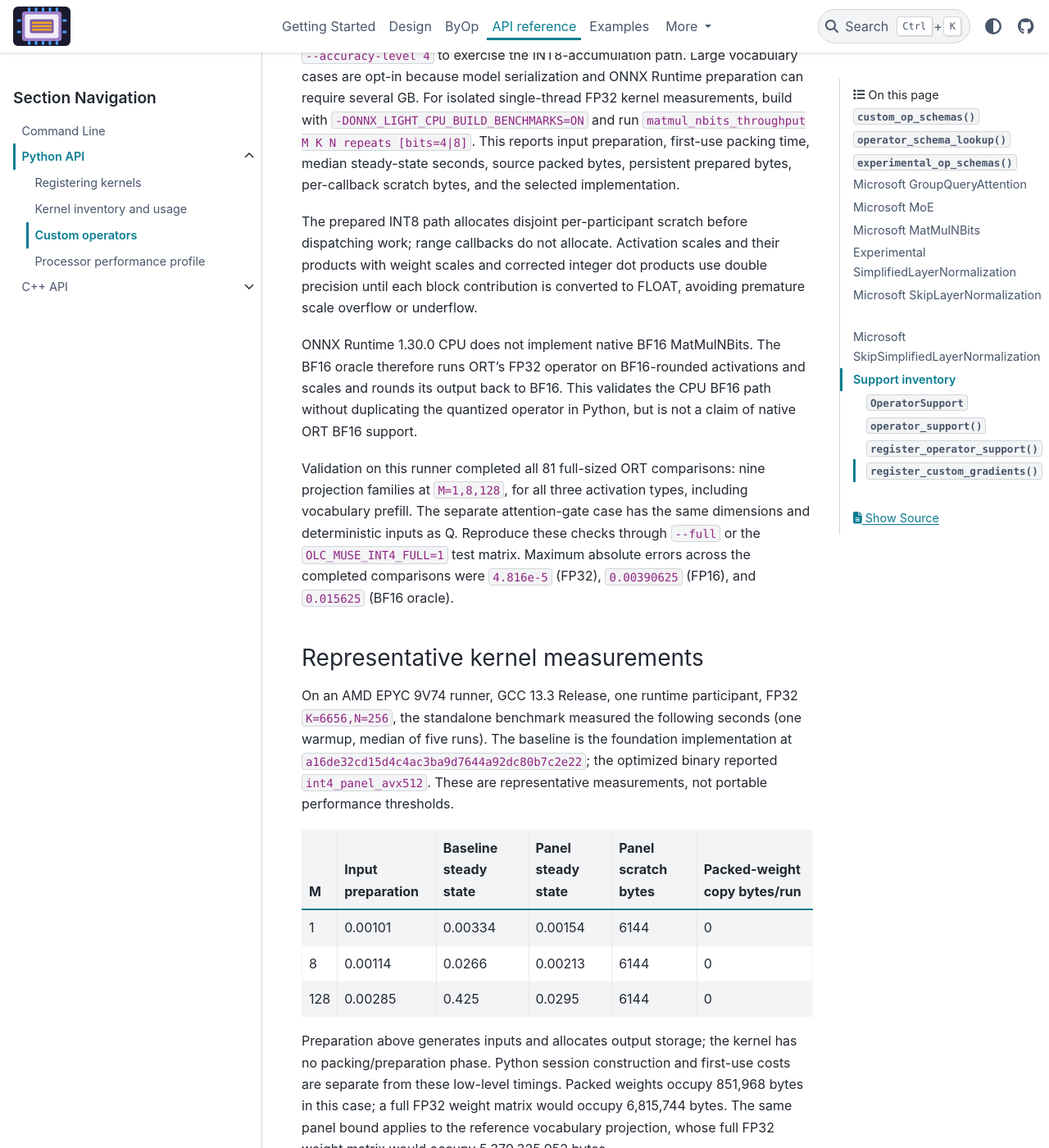
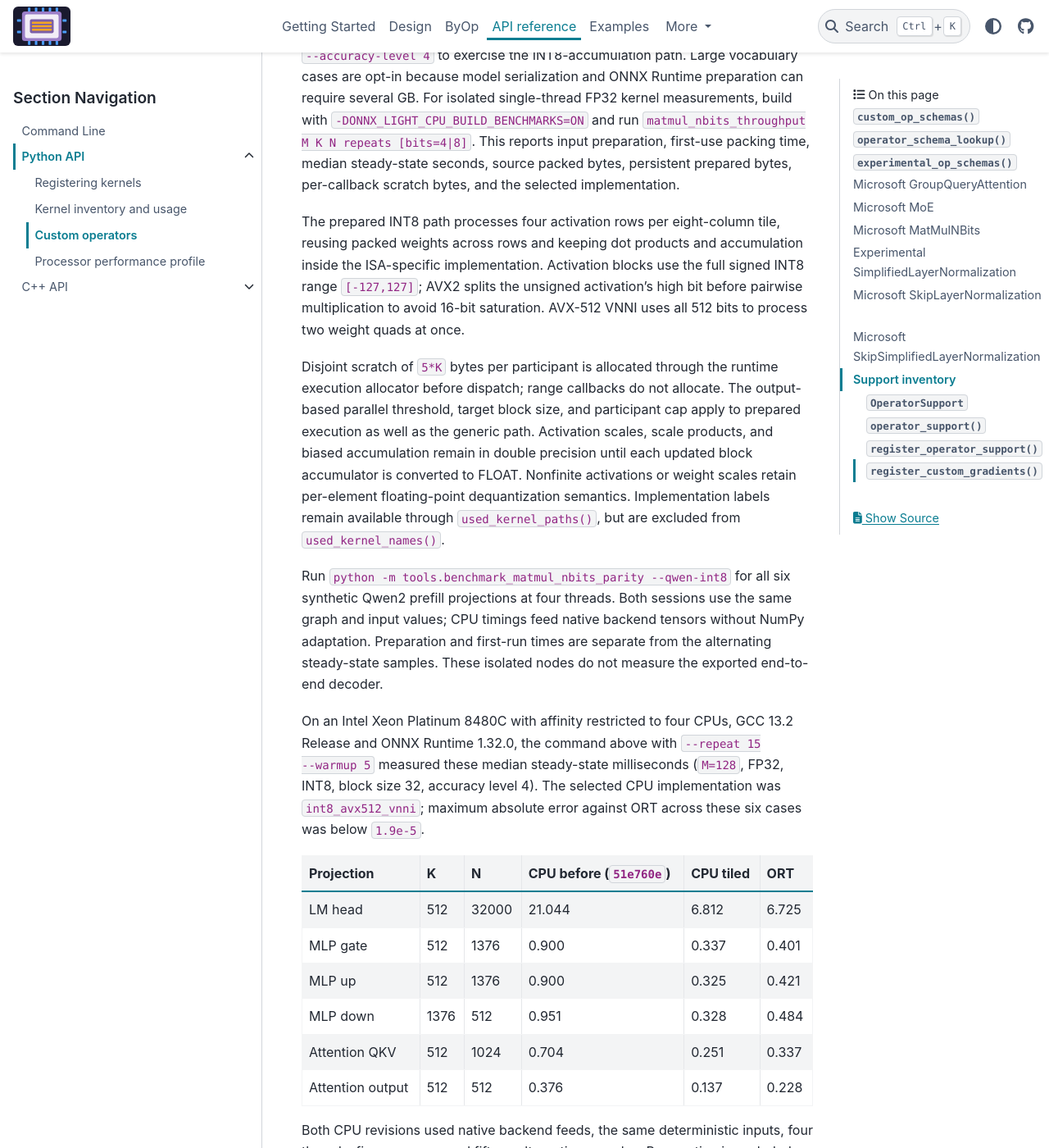
Before and after one commit to xadupre/onnx-light-cpu, a Sphinx documentation site: the page built from docs/api/python/custom_operators.rst, in a window 1280 px wide and 1400 px high, scrolled down 3347 px. Shown: the whole window at 82% size. Built offline with Sphinx 7.4.7 and the PyData theme 0.15.4, drawn with Linux system fonts in a browser that asks for light colours; pages that are not in the unit, such as notebooks, are missing from menus; some of the changed text lies outside the part shown.

Commit message:
Fix prepared INT8 correctness and accelerate prefill and narrow Split
Honor all execution tuning, preserve nonfinite-scale and biased-overflow semantics, and separate implementation diagnostics from kernel identities. Fuse SIMD tiles, vectorize full-range activation quantization, and use runtime-owned bounded scratch. Add direct ISA and boundary regressions and document matched ORT measurements.

Co-authored-by: Copilot <223556219+Copilot@users.noreply.github.com>

```diff
--- a/docs/api/python/custom_operators.rst
+++ b/docs/api/python/custom_operators.rst
@@ -149,11 +149,90 @@ preparation, first-use packing time, median steady-state seconds, source packed
 bytes, persistent prepared bytes, per-callback scratch bytes, and the selected
 implementation.
 
-The prepared INT8 path allocates disjoint per-participant scratch before
-dispatching work; range callbacks do not allocate. Activation scales and their
-products with weight scales and corrected integer dot products use double
-precision until each block contribution is converted to FLOAT, avoiding
-premature scale overflow or underflow.
+The prepared INT8 path processes four activation rows per eight-column tile,
+reusing packed weights across rows and keeping dot products and accumulation
+inside the ISA-specific implementation. Activation blocks use the full signed
+INT8 range ``[-127,127]``; AVX2 splits the unsigned activation's high bit before
+pairwise multiplication to avoid 16-bit saturation. AVX-512 VNNI uses all 512
+bits to process two weight quads at once.
+
+Disjoint scratch of ``5*K`` bytes per participant is allocated through the
+runtime execution allocator before dispatch; range callbacks do not allocate.
+The output-based parallel threshold, target block size, and participant cap
+apply to prepared execution as well as the generic path. Activation scales,
+scale products, and biased accumulation remain in double precision until each
+updated block accumulator is converted to FLOAT. Nonfinite activations or
+weight scales retain per-element floating-point dequantization semantics.
+Implementation labels remain available through ``used_kernel_paths()``, but
+are excluded from ``used_kernel_names()``.
+
+Run ``python -m tools.benchmark_matmul_nbits_parity --qwen-int8`` for all six
+synthetic Qwen2 prefill projections at four threads. Both sessions use the
+same graph and input values; CPU timings feed native backend tensors without
+NumPy adaptation. Preparation and first-run times are separate from the
+alternating steady-state samples. These isolated nodes do not measure the
+exported end-to-end decoder.
+
+On an Intel Xeon Platinum 8480C with affinity restricted to four CPUs,
+GCC 13.2 Release and ONNX Runtime 1.32.0, the command above with
+``--repeat 15 --warmup 5`` measured these median steady-state milliseconds
+(``M=128``, FP32, INT8, block size 32, accuracy level 4). The selected CPU
+implementation was ``int8_avx512_vnni``; maximum absolute error against ORT
+across these six cases was below ``1.9e-5``.
+
+.. list-table::
+   :header-rows: 1
+
+   * - Projection
+     - K
+     - N
+     - CPU before (``51e760e``)
+     - CPU tiled
+     - ORT
+   * - LM head
+     - 512
+     - 32000
+     - 21.044
+     - 6.812
+     - 6.725
+   * - MLP gate
+     - 512
+     - 1376
+     - 0.900
+     - 0.337
+     - 0.401
+   * - MLP up
+     - 512
+     - 1376
+     - 0.900
+     - 0.325
+     - 0.421
+   * - MLP down
+     - 1376
+     - 512
+     - 0.951
+     - 0.328
+     - 0.484
+   * - Attention QKV
+     - 512
+     - 1024
+     - 0.704
+     - 0.251
+     - 0.337
+   * - Attention output
+     - 512
+     - 512
+     - 0.376
+     - 0.137
+     - 0.228
+
+Both CPU revisions used native backend feeds, the same deterministic inputs,
+four threads, five warmups, and fifteen alternating samples. Preparation is
+excluded. The old seven-bit activation quantization also failed ORT parity
+on these cases (maximum LM-head error about ``0.285``); the timings above
+do not imply that its numerical behavior was equivalent. These measurements
+are not portable speedup thresholds, and the LM head remains slightly slower
+than ORT on this runner.
 
 ONNX Runtime 1.30.0 CPU does not implement native BF16 MatMulNBits. The
 BF16 oracle therefore runs ORT's FP32 operator on BF16-rounded activations
```
Also changed, not shown: CMakeLists.txt (+7 -0 lines), 15 other files.
